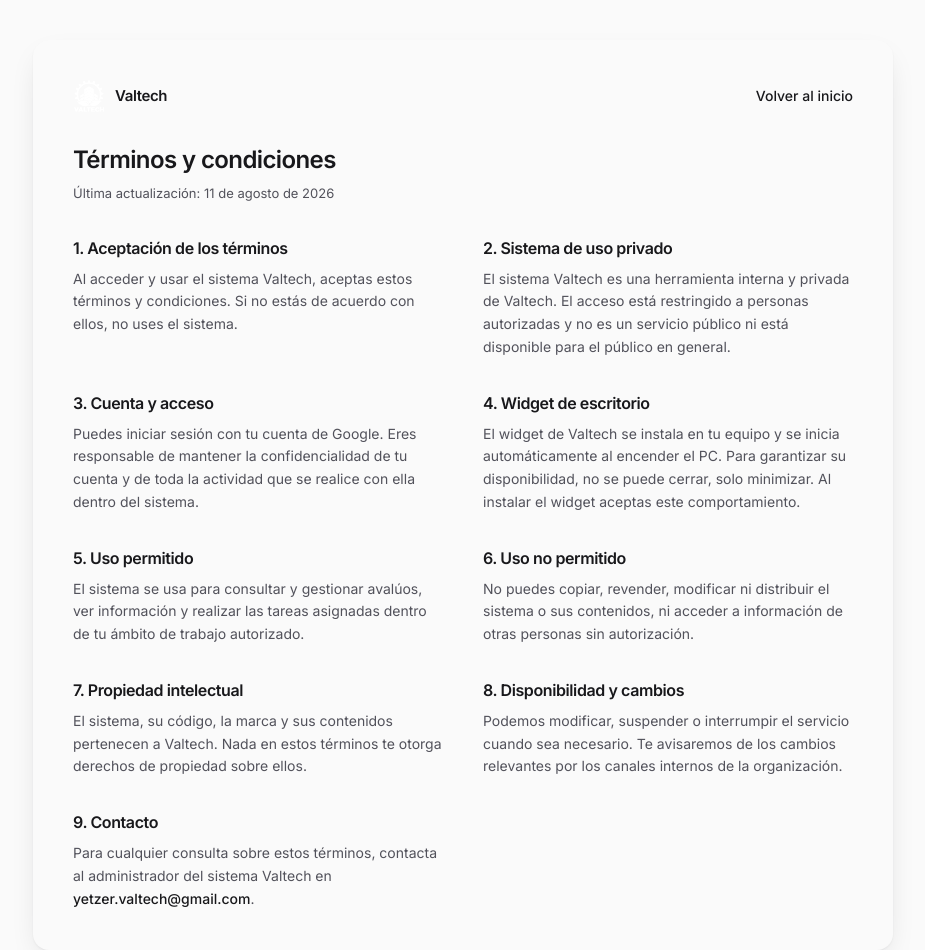
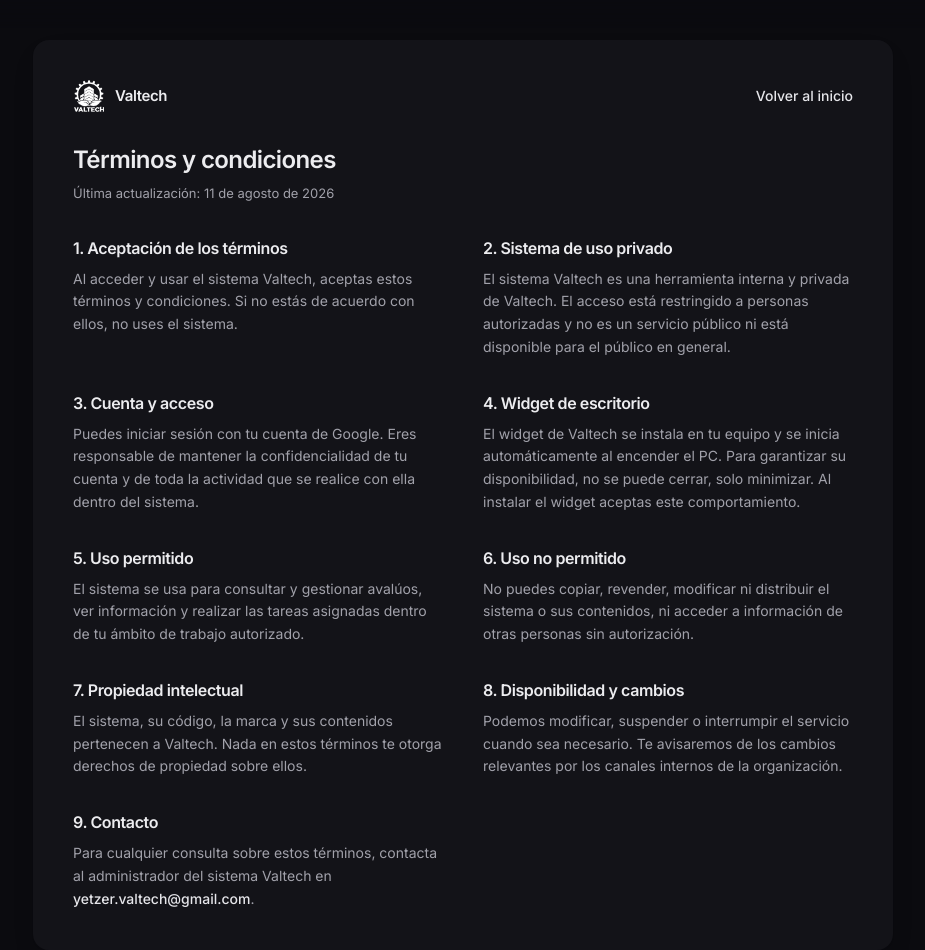
Before and after one commit to yetzerBDev/valtech-widget, a Next.js app: page /terminos in a window 1280 px wide. Shown: the whole page, without its empty margins (177-1102 px from the left). Built offline with nearby package versions, Linux system fonts and the light colour scheme.

Commit message:
fix: logo reactivo al tema (color en claro, blanco en oscuro) v0.1.29

```diff
--- a/app/components/AuthFlow.tsx
+++ b/app/components/AuthFlow.tsx
@@ -20,6 +20,7 @@
 import { supabase } from "../../lib/supabase/client";
 import DownloadExe from "./DownloadExe";
 import ThemeToggle from "./ThemeToggle";
+import Logo from "./Logo";
 
 const CARD_SHADOW =
   "shadow-[0_1px_2px_rgba(24,24,27,0.05),0_12px_32px_-12px_rgba(24,24,27,0.18)]";
@@ -390,9 +391,7 @@
     if (!user) {
       return (
         <main className="flex h-[100dvh] flex-col items-center justify-center bg-background px-6 text-on-background">
-          <Image
-            src="/LOGO VALTECH BLANCO.png"
-            alt="Valtech"
+          <Logo
             width={40}
             height={40}
             className="h-10 w-10 object-contain"
@@ -492,9 +491,7 @@
     return (
       <main className="flex h-[100dvh] flex-col overflow-hidden bg-background px-4 pb-4 pt-7 text-on-background">
         <header className="flex items-center justify-between">
-          <Image
-            src="/LOGO VALTECH BLANCO.png"
-            alt="Valtech"
+          <Logo
             width={22}
             height={22}
             className="h-[22px] w-[22px] object-contain"
@@ -968,9 +965,7 @@
         <header className="sticky top-0 z-50 w-full border-b border-outline-variant/30 bg-surface/80 backdrop-blur-md">
           <div className="mx-auto flex w-full max-w-[1280px] items-center justify-between px-4 py-4 md:px-12">
             <div className="flex items-center gap-3">
-              <Image
-                src="/LOGO VALTECH BLANCO.png"
-                alt="Valtech"
+              <Logo
                 width={32}
                 height={32}
                 className="h-8 w-auto object-contain"
@@ -1055,9 +1050,7 @@
   const content = (
     <div className={`w-full max-w-[380px] rounded-2xl border border-outline-variant/40 bg-surface px-7 py-9 ${CARD_SHADOW}`}>
       <div className="flex flex-col items-center text-center">
-        <Image
-          src="/LOGO VALTECH BLANCO.png"
-          alt="Valtech"
+        <Logo
           width={56}
           height={56}
           className="h-14 w-14 object-contain"
--- a/app/components/DownloadExe.tsx
+++ b/app/components/DownloadExe.tsx
@@ -5,7 +5,7 @@
 
 const EXE_URL =
   process.env.NEXT_PUBLIC_EXE_URL ??
-  "https://github.com/yetzerBDev/valtech-widget/releases/download/v0.1.28/widget-avaluo-setup-0.1.27.exe";
+  "https://github.com/yetzerBDev/valtech-widget/releases/download/v0.1.29/widget-avaluo-setup-0.1.27.exe";
 
 export default function DownloadExe() {
   return (
--- a/app/components/LegalLayout.tsx
+++ b/app/components/LegalLayout.tsx
@@ -1,6 +1,6 @@
-import Image from "next/image";
 import Link from "next/link";
 import type { ReactNode } from "react";
+import Logo from "./Logo";
 
 export function LegalSection({
   title,
@@ -35,9 +35,7 @@
       <div className="mx-auto w-full max-w-[860px] rounded-2xl bg-surface p-7 shadow-[0_1px_2px_rgba(24,24,27,0.05),0_12px_32px_-12px_rgba(24,24,27,0.18)] sm:p-10">
         <header className="flex items-center justify-between gap-3">
           <Link href="/" className="flex items-center gap-2.5">
-            <Image
-              src="/LOGO VALTECH BLANCO.png"
-              alt="Valtech"
+            <Logo
               width={32}
               height={32}
               className="h-8 w-8 object-contain"
--- /dev/null
+++ b/app/components/Logo.tsx
@@ -0,0 +1,28 @@
+"use client";
+
+import Image from "next/image";
+import { useTheme } from "../lib/use-theme";
+
+export default function Logo({
+  width,
+  height,
+  className,
+  priority,
+}: {
+  width?: number;
+  height?: number;
+  className?: string;
+  priority?: boolean;
+}) {
+  const [theme] = useTheme();
+  return (
+    <Image
+      src={theme === "dark" ? "/LOGO VALTECH BLANCO.png" : "/LOGO VALTECH.png"}
+      alt="Valtech"
+      width={width}
+      height={height}
+      className={className}
+      priority={priority}
+    />
+  );
+}
--- a/app/components/ThemeToggle.tsx
+++ b/app/components/ThemeToggle.tsx
@@ -1,25 +1,11 @@
 "use client";
 
-import { useEffect, useState } from "react";
 import { HugeiconsIcon } from "@hugeicons/react";
 import { Moon01Icon, Sun01Icon } from "@hugeicons/core-free-icons";
-
-const THEME_KEY = "valtech-theme";
-
-export function getInitialTheme(): "dark" | "light" {
-  if (typeof window === "undefined") return "dark";
-  const saved = window.localStorage.getItem(THEME_KEY);
-  if (saved === "light" || saved === "dark") return saved;
-  return "dark";
-}
+import { useTheme } from "../lib/use-theme";
 
 export default function ThemeToggle({ size = 13 }: { size?: number }) {
-  const [theme, setTheme] = useState<"dark" | "light">(getInitialTheme);
-
-  useEffect(() => {
-    document.documentElement.classList.toggle("dark", theme === "dark");
-    window.localStorage.setItem(THEME_KEY, theme);
-  }, [theme]);
+  const [theme, setTheme] = useTheme();
 
   const next = theme === "dark" ? "light" : "dark";
   return (
--- /dev/null
+++ b/app/lib/use-theme.ts
@@ -0,0 +1,58 @@
+"use client";
+
+import { useEffect, useState } from "react";
+
+export const THEME_KEY = "valtech-theme";
+
+type Theme = "dark" | "light";
+
+const listeners = new Set<(theme: Theme) => void>();
+
+let currentTheme: Theme | null = null;
+
+export function getInitialTheme(): Theme {
+  if (typeof window === "undefined") return "dark";
+  const saved = window.localStorage.getItem(THEME_KEY);
+  return saved === "light" || saved === "dark" ? saved : "dark";
+}
+
+function applyTheme(theme: Theme) {
+  currentTheme = theme;
+  if (typeof document !== "undefined") {
+    document.documentElement.classList.toggle("dark", theme === "dark");
+  }
+  if (typeof window !== "undefined") {
+    window.localStorage.setItem(THEME_KEY, theme);
+  }
+  listeners.forEach((l) => l(theme));
+}
+
+export function setTheme(theme: Theme) {
+  applyTheme(theme);
+}
+
+export function useTheme(): [Theme, (t: Theme) => void] {
+  const [theme, setThemeState] = useState<Theme>(getInitialTheme);
+
+  useEffect(() => {
+    applyTheme(theme);
+  }, [theme]);
+
+  useEffect(() => {
+    const onTheme = (t: Theme) => setThemeState(t);
+    listeners.add(onTheme);
+    if (currentTheme) setThemeState(currentTheme);
+    const onStorage = (e: StorageEvent) => {
+      if (e.key === THEME_KEY && (e.newValue === "dark" || e.newValue === "light")) {
+        setThemeState(e.newValue);
+      }
+    };
+    window.addEventListener("storage", onStorage);
+    return () => {
+      listeners.delete(onTheme);
+      window.removeEventListener("storage", onStorage);
+    };
+  }, []);
+
+  return [theme, setThemeState];
+}
--- a/package.json
+++ b/package.json
@@ -1,6 +1,6 @@
 {
   "name": "widget-avaluo",
-  "version": "0.1.28",
+  "version": "0.1.29",
   "private": true,
   "main": "electron/main.cjs",
   "scripts": {
```
